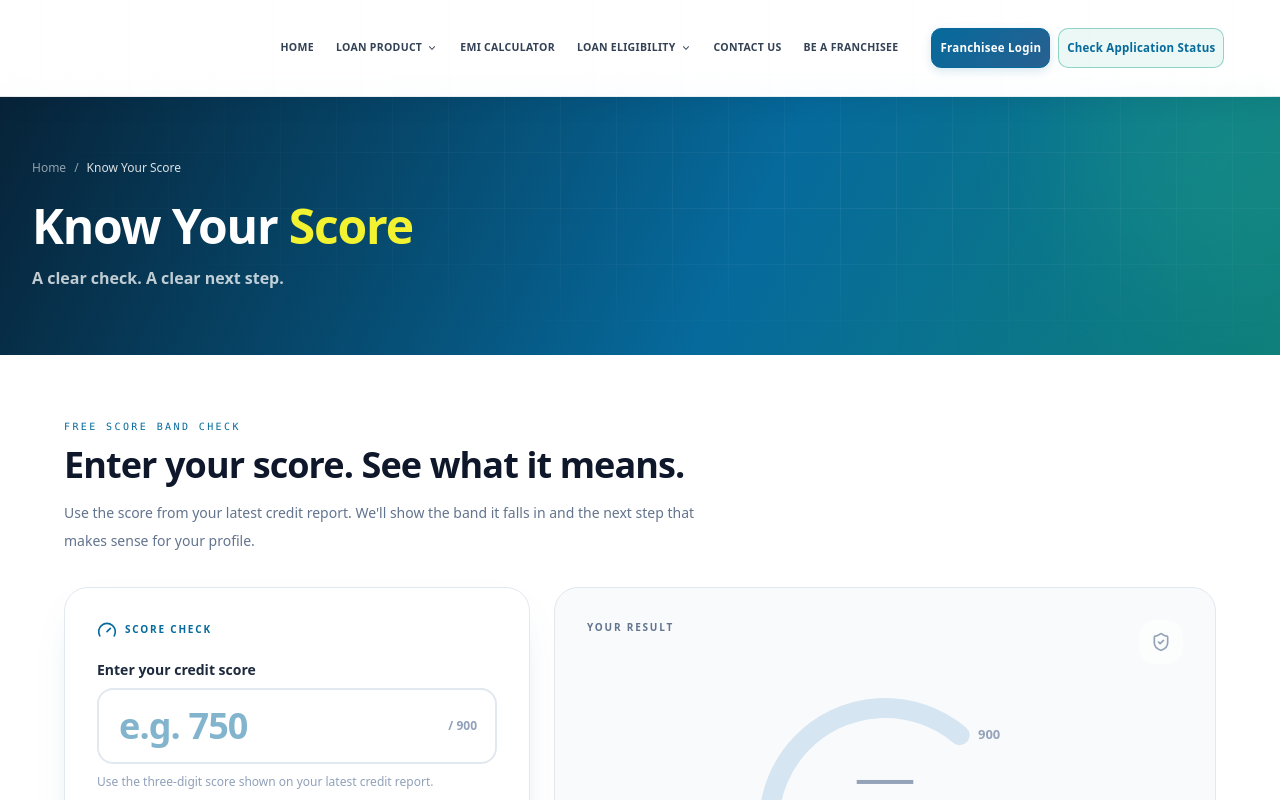
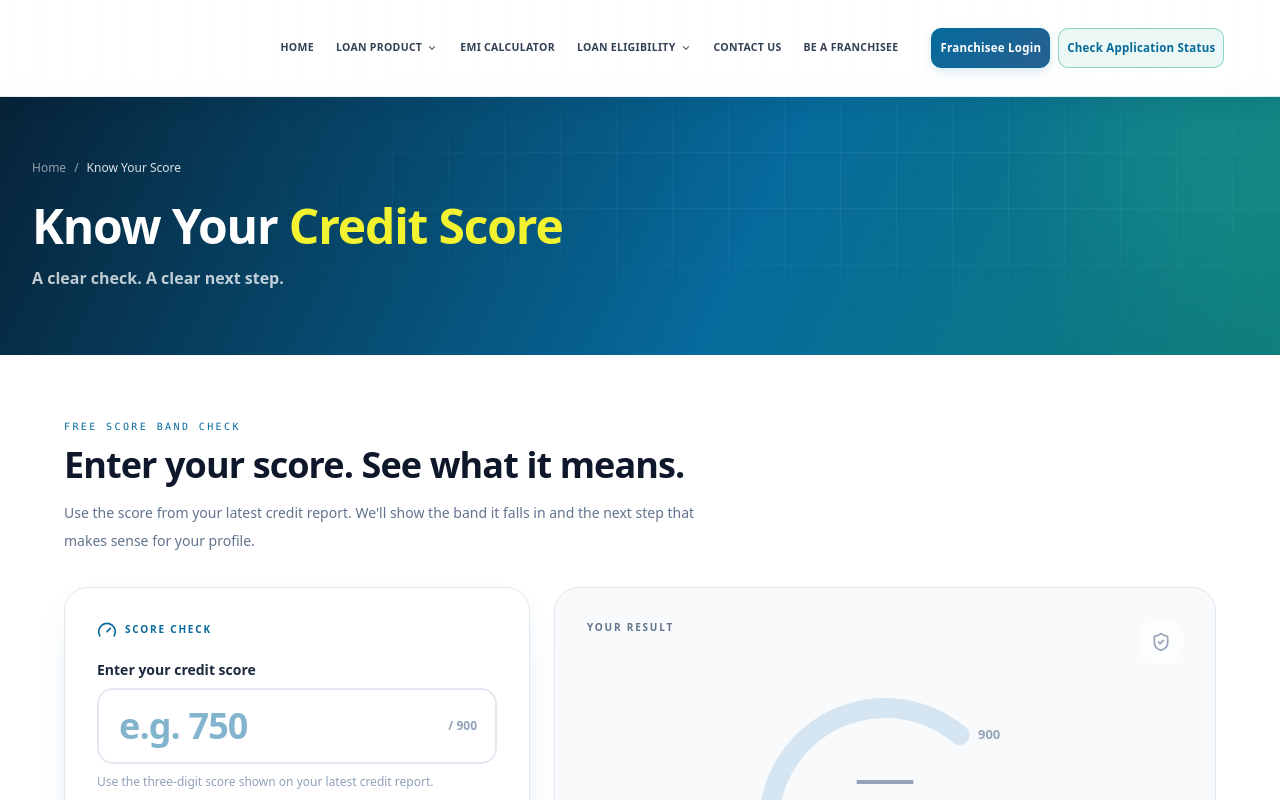
Before and after one commit to bijendra-malik/New-Finance-Web, a React (Vite) app: page /know-your-score in a window 1280 px wide. Shown: the top 800 px of the page. Built offline with nearby package versions, Linux system fonts and the light colour scheme; grey boxes are pictures that could not be loaded.

Commit message:
heading changed

```diff
--- a/src/pages/KnowYourScorePage.tsx
+++ b/src/pages/KnowYourScorePage.tsx
@@ -124,7 +124,7 @@ const KnowYourScorePage = () => {
       <PageBanner
         breadcrumb="Know Your Score"
         title="Know Your"
-        highlight="Score"
+        highlight="Credit Score"
         tagline="A clear check. A clear next step."
       />
 
@@ -177,8 +177,7 @@ const KnowYourScorePage = () => {
                       placeholder="e.g. 750"
                       aria-invalid={showError || undefined}
                       aria-describedby={showError ? "score-error" : "score-hint"}
-                      className={`w-full rounded-2xl border-2 bg-white px-5 py-4 pr-20 text-4xl font-extrabold tracking-tight outline-none transition ${
-                        showError
+                      className={`w-full rounded-2xl border-2 bg-white px-5 py-4 pr-20 text-4xl font-extrabold tracking-tight outline-none transition ${showError
                           ? "border-red-300 text-red-900 focus:border-red-400 focus:ring-4 focus:ring-red-100"
                           : "border-slate-200 text-(--brand-navy) focus:border-(--brand-teal) focus:ring-4 focus:ring-(--brand-teal-20)"
                         }`}
@@ -403,8 +402,7 @@ const KnowYourScorePage = () => {
                 return (
                   <div
                     key={question}
-                    className={`rounded-2xl border bg-white px-5 py-4 transition ${
-                      isOpen
+                    className={`rounded-2xl border bg-white px-5 py-4 transition ${isOpen
                         ? "border-slate-300 shadow-[0_8px_24px_-18px_rgba(6,106,156,0.45)]"
                         : "border-slate-200 hover:border-slate-300"
                       }`}
@@ -419,8 +417,7 @@ const KnowYourScorePage = () => {
                       {question}
                       <span
                         aria-hidden="true"
-                        className={`flex h-6 w-6 shrink-0 items-center justify-center rounded-full bg-slate-100 text-lg leading-none text-slate-500 transition-transform duration-300 ${
-                          isOpen ? "rotate-45" : ""
+                        className={`flex h-6 w-6 shrink-0 items-center justify-center rounded-full bg-slate-100 text-lg leading-none text-slate-500 transition-transform duration-300 ${isOpen ? "rotate-45" : ""
                           }`}
                       >
                         +
```
Lines whose indentation alone changed are shown as unchanged.
